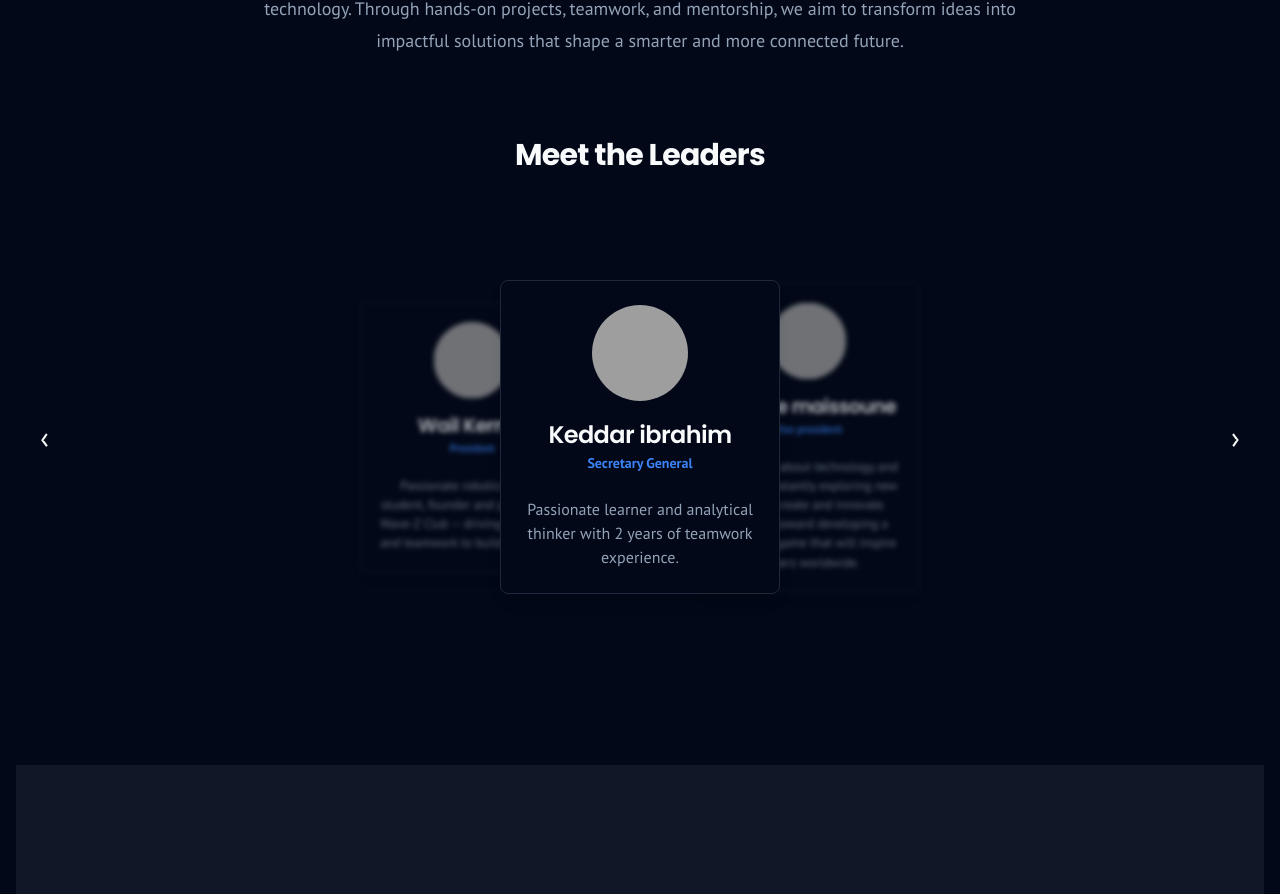
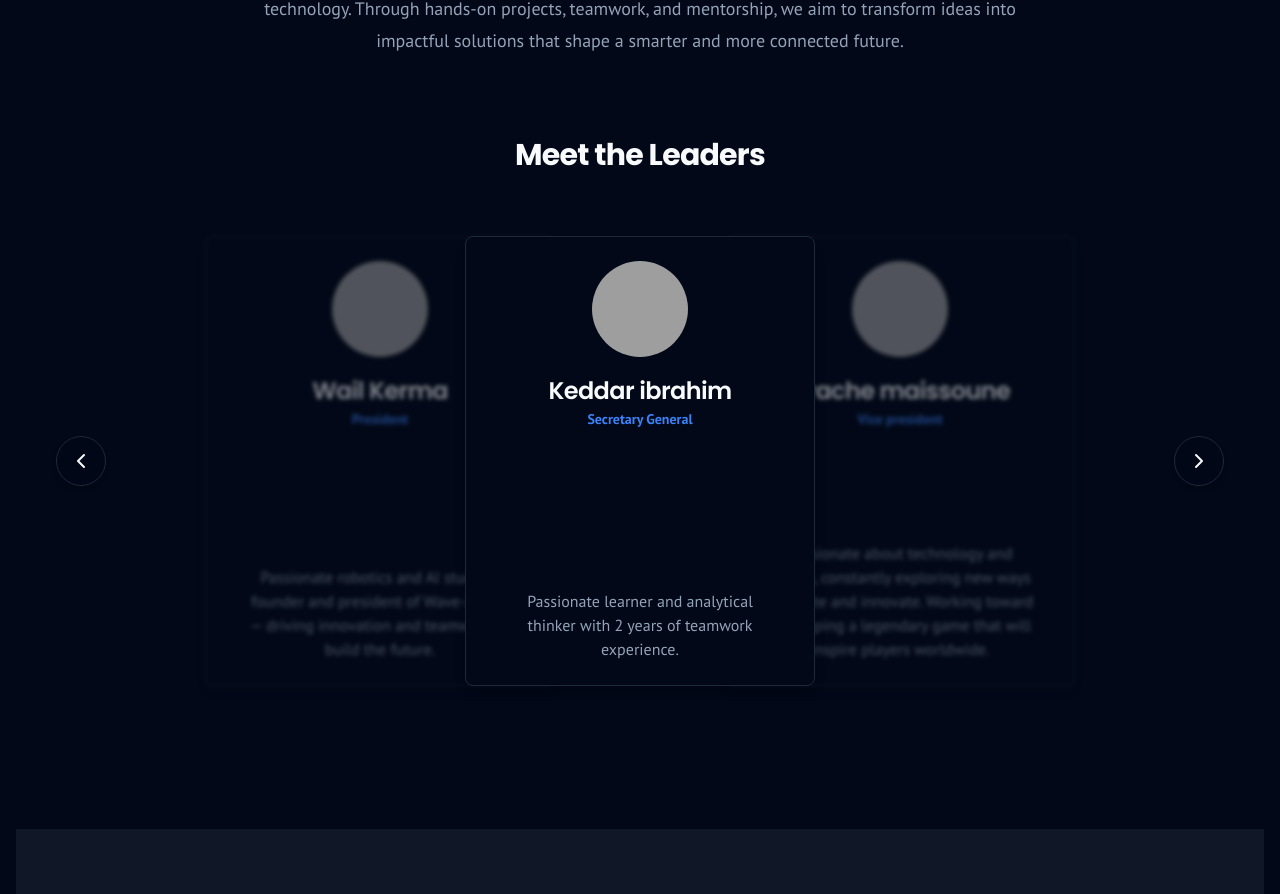
Before and after one commit to suy44/WaveZ, a Next.js app: page / in a window 1280 px wide. Shown: the part 1730-2624 px from the top of the page. Built offline with nearby package versions, Linux system fonts and the light colour scheme; grey boxes are pictures that could not be loaded.

Commit message:
Refactor About component and improve carousel logic

```diff
--- a/src/components/sections/about.tsx
+++ b/src/components/sections/about.tsx
@@ -1,35 +1,27 @@
-"use client";
-
-import { Card, CardContent, CardHeader, CardTitle } from "@/components/ui/card";
-import { founders } from "@/lib/data";
-import { PlaceHolderImages } from "@/lib/placeholder-images";
-import { Avatar, AvatarFallback, AvatarImage } from "../ui/avatar";
-import FlipCountdown from "@/components/Countdown/CalendarCountdown";
-import { motion, AnimatePresence } from "framer-motion";
-import { useState, useEffect, useRef } from "react";
-import { Button } from "@/components/ui/button";
+import { useState, useEffect } from 'react';
+import { Card, CardContent, CardHeader, CardTitle } from '@/components/ui/card';
+import { founders } from '@/lib/data';
+import { PlaceHolderImages } from '@/lib/placeholder-images';
+import { Avatar, AvatarFallback, AvatarImage } from '../ui/avatar';
+import FlipCountdown from '@/components/Countdown/CalendarCountdown';
+import { ChevronLeft, ChevronRight } from 'lucide-react';
 
 export default function About() {
   const [currentIndex, setCurrentIndex] = useState(0);
-  const [isPaused, setIsPaused] = useState(false);
-  const intervalRef = useRef(null);
 
-  const nextSlide = () =>
-    setCurrentIndex((prev) => (prev + 1) % founders.length);
-  const prevSlide = () =>
-    setCurrentIndex((prev) =>
-      prev === 0 ? founders.length - 1 : prev - 1
-    );
+  const nextSlide = () => {
+    setCurrentIndex((prevIndex) => (prevIndex + 1) % founders.length);
+  };
 
-  // --- Auto slide logic ---
+  const prevSlide = () => {
+    setCurrentIndex((prevIndex) => (prevIndex - 1 + founders.length) % founders.length);
+  };
+
+  // Auto scroll every 5 seconds
   useEffect(() => {
-    if (!isPaused) {
-      intervalRef.current = setInterval(() => {
-        setCurrentIndex((prev) => (prev + 1) % founders.length);
-      }, 5000); // change slide every 5s
-    }
-    return () => clearInterval(intervalRef.current);
-  }, [isPaused]);
+    const interval = setInterval(nextSlide, 5000);
+    return () => clearInterval(interval);
+  }, []);
 
   return (
     <section id="about" className="py-20 sm:py-32">
@@ -38,92 +30,63 @@ export default function About() {
           <main className="flex flex-col items-center justify-center min-h-screen ">
             <h1 className="text-4xl font-bold mb-10">🚀 WaveZ Open Day</h1>
             <FlipCountdown targetDate="2025-10-16T09:00:00" />
-            <p className="mt-6 text-gray-400">
-              Mark your calendar — don’t miss it!
-            </p>
+            <p className="mt-6 text-gray-400">Mark your calendar — don’t miss it!</p>
           </main>
           <h2 className="text-3xl font-headline font-bold tracking-tight text-foreground sm:text-4xl">
             Our Mission
           </h2>
           <p className="mt-4 text-lg leading-8 text-muted-foreground font-body max-w-3xl mx-auto">
-            We are dedicated to empowering young innovators to explore the
-            intersection of creativity and technology. Through hands-on
-            projects, teamwork, and mentorship, we aim to transform ideas into
-            impactful solutions that shape a smarter and more connected future.
+            We are dedicated to empowering young innovators to explore the intersection of creativity and technology. Through hands-on projects, teamwork, and mentorship, we aim to transform ideas into impactful solutions that shape a smarter and more connected future.
           </p>
         </div>
 
-        <div className="mt-20">
+        {/* === Leaders Section with Carousel === */}
+        <div className="mt-20 relative">
           <h3 className="text-2xl font-headline font-bold text-center tracking-tight text-foreground sm:text-3xl">
             Meet the Leaders
           </h3>
 
-          {/* --- Carousel Wrapper --- */}
-          <div
-            className="relative mt-16 flex items-center justify-center"
-            onMouseEnter={() => setIsPaused(true)}
-            onMouseLeave={() => setIsPaused(false)}
+          <div className="relative flex items-center justify-center mt-12 overflow-hidden">
+            {/* Left Button */}
+            <button
+              onClick={prevSlide}
+              className="absolute left-4 md:left-10 bg-background/80 backdrop-blur-sm border border-border hover:bg-primary/10 text-foreground rounded-full p-3 transition-all duration-300 shadow-md hover:scale-110 z-20"
             >
-            <Button
-              variant="ghost"
-              onClick={prevSlide}
-              className="absolute left-2 z-10 text-3xl"
-            >
-              ‹
-            </Button>
+              <ChevronLeft className="w-6 h-6" />
+            </button>
 
-            <div className="relative w-full max-w-xl h-[400px] flex items-center justify-center overflow-hidden">
-              <AnimatePresence initial={false}>
+            {/* Slides */}
+            <div className="flex items-center justify-center relative w-full h-[400px] md:h-[480px]">
               {founders.map((founder, index) => {
-                  const founderImage = PlaceHolderImages.find(
-                    (img) => img.id === founder.imageId
-                  );
+                const offset = (index - currentIndex + founders.length) % founders.length;
 
-                  const offset = index - currentIndex;
-                  const isCenter = offset === 0;
-                  const isLeft =
-                    offset === -1 || offset === founders.length - 1;
-                  const isRight =
-                    offset === 1 || offset === -(founders.length - 1);
+                let classNames =
+                  'absolute transition-all duration-700 ease-in-out transform w-[280px] md:w-[350px] h-[380px] md:h-[450px]';
+                let style = {};
 
-                  let x = 0,
-                    scale = 1,
-                    blur = 0,
-                    opacity = 1,
-                    zIndex = 1;
-
-                  if (isCenter) {
-                    scale = 1;
-                    zIndex = 3;
-                  } else if (isLeft) {
-                    x = "-60%";
-                    scale = 0.8;
-                    blur = 3;
-                    opacity = 0.7;
-                    zIndex = 2;
-                  } else if (isRight) {
-                    x = "60%";
-                    scale = 0.8;
-                    blur = 3;
-                    opacity = 0.7;
-                    zIndex = 2;
+                if (offset === 0) {
+                  // current card
+                  classNames += ' z-20 scale-100 opacity-100';
+                  style = { transform: 'translateX(0)' };
+                } else if (offset === 1) {
+                  // next card right
+                  classNames += ' z-10 scale-90 opacity-50 blur-[2px]';
+                  style = { transform: 'translateX(260px)' };
+                } else if (offset === founders.length - 1) {
+                  // previous card left
+                  classNames += ' z-10 scale-90 opacity-50 blur-[2px]';
+                  style = { transform: 'translateX(-260px)' };
                 } else {
-                    opacity = 0;
-                    scale = 0.5;
-                    zIndex = 0;
+                  // hidden others
+                  classNames += ' opacity-0 scale-75';
+                  style = { transform: 'translateX(0)', pointerEvents: 'none' };
                 }
 
+                const founderImage = PlaceHolderImages.find((img) => img.id === founder.imageId);
+
                 return (
-                    <motion.div
-                      key={founder.id}
-                      className="absolute w-[280px]"
-                      animate={{ x, scale, opacity, zIndex }}
-                      transition={{ duration: 0.6, ease: "easeInOut" }}
-                      style={{
-                        filter: `blur(${blur}px)`,
-                      }}
-                    >
-                      <Card className="text-center shadow-lg hover:shadow-2xl transition-all duration-300 bg-background">
+                  <div key={founder.id} className={classNames} style={style}>
+                    <Card className="text-center shadow-lg hover:shadow-2xl transition-all duration-500 w-full h-full flex flex-col justify-between">
                       <CardHeader>
                         <div className="flex justify-center">
                           <Avatar className="h-24 w-24">
@@ -134,37 +97,28 @@ export default function About() {
                                 data-ai-hint={founderImage.imageHint}
                               />
                             )}
-                              <AvatarFallback>
-                                {founder.name.charAt(0)}
-                              </AvatarFallback>
+                            <AvatarFallback>{founder.name.charAt(0)}</AvatarFallback>
                           </Avatar>
                         </div>
-                          <CardTitle className="pt-4 font-headline">
-                            {founder.name}
-                          </CardTitle>
-                          <p className="text-sm text-primary font-semibold font-body">
-                            {founder.role}
-                          </p>
+                        <CardTitle className="pt-4 font-headline">{founder.name}</CardTitle>
+                        <p className="text-sm text-primary font-semibold font-body">{founder.role}</p>
                       </CardHeader>
                       <CardContent>
-                          <p className="text-muted-foreground font-body">
-                            {founder.bio}
-                          </p>
+                        <p className="text-muted-foreground font-body px-4">{founder.bio}</p>
                       </CardContent>
                     </Card>
-                    </motion.div>
+                  </div>
                 );
               })}
-              </AnimatePresence>
             </div>
 
-            <Button
-              variant="ghost"
+            {/* Right Button */}
+            <button
               onClick={nextSlide}
-              className="absolute right-2 z-10 text-3xl"
+              className="absolute right-4 md:right-10 bg-background/80 backdrop-blur-sm border border-border hover:bg-primary/10 text-foreground rounded-full p-3 transition-all duration-300 shadow-md hover:scale-110 z-20"
             >
-              ›
-            </Button>
+              <ChevronRight className="w-6 h-6" />
+            </button>
           </div>
         </div>
       </div>
```
Lines whose indentation alone changed are shown as unchanged.
